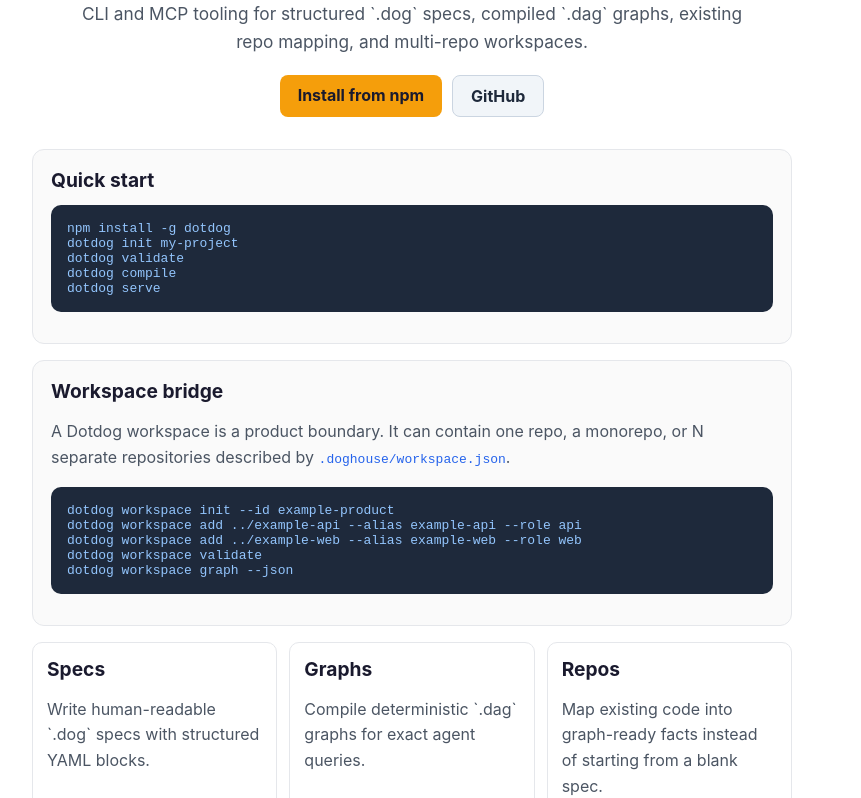
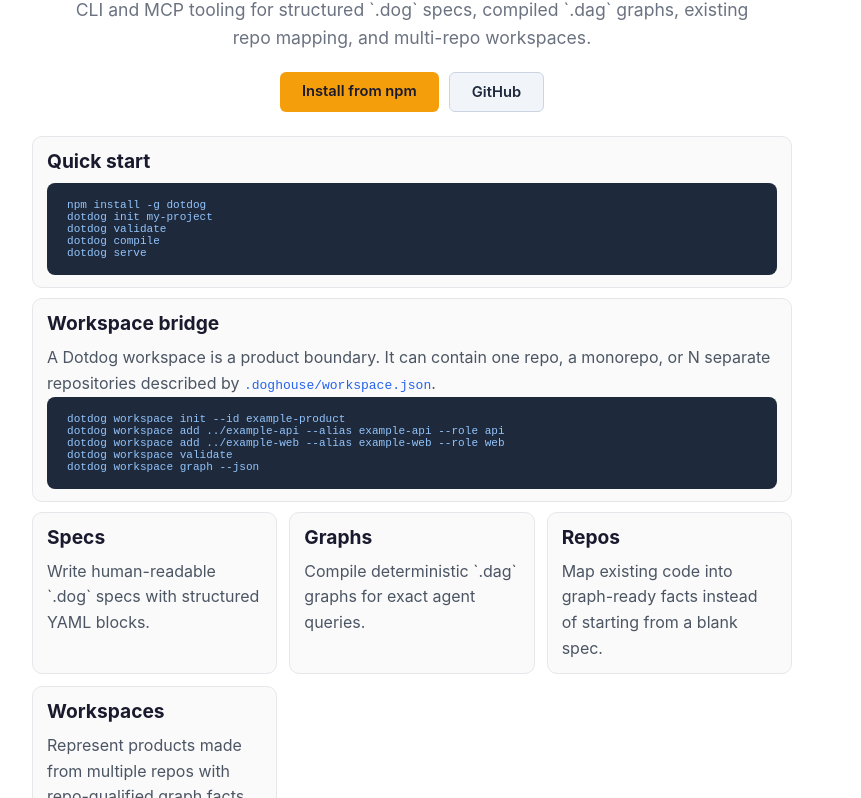
Before and after one commit to specdog/specdog.github.io, a plain HTML site: page dotdog/index.html in a window 1280 px wide. Shown: the part 138-936 px from the top of the page, without its empty margins (228-1089 px from the left). Drawn offline with Linux system fonts and the light colour scheme.

Commit message:
fix: align dotdog page styling

```diff
--- a/dotdog/index.html
+++ b/dotdog/index.html
@@ -7,25 +7,25 @@
 <meta name="description" content="dotdog CLI and MCP server for .dog specs, .dag graphs, repo mapping, and multi-repo workspaces.">
 <link rel="icon" type="image/svg+xml" href="/dotdog/assets/dog.svg">
 <style>
-  * { box-sizing: border-box; }
+  * { margin: 0; padding: 0; box-sizing: border-box; }
   body { margin:0; font-family:-apple-system,BlinkMacSystemFont,"Segoe UI",Roboto,sans-serif; color:#1a1a2e; background:#fff; padding:24px; }
   nav { display:flex; justify-content:center; gap:18px; padding:8px 0 32px; flex-wrap:wrap; }
   nav a { color:#6b7280; text-decoration:none; font-size:.9em; font-weight:500; }
   nav a:hover, nav a.active { color:#d97706; }
-  main { max-width:760px; margin:0 auto; }
-  .hero { text-align:center; margin:12px 0 32px; }
-  h1 { font-size:2.4rem; margin:0 0 8px; }
-  .tagline { color:#4b5563; font-size:1.08rem; line-height:1.6; margin:0 auto; max-width:680px; }
-  .panel { border:1px solid #e5e7eb; background:#fafafa; border-radius:12px; padding:18px; margin:16px 0; }
+  main { max-width:760px; margin:0 auto; text-align:center; }
+  .hero { text-align:center; margin:12px 0 24px; }
+  h1 { font-size:2.4em; font-weight:700; margin:12px 0 4px; }
+  .tagline { color:#6b7280; font-size:1.1em; line-height:1.6; margin:0 auto 4px; max-width:680px; }
+  .panel { border:1px solid #e5e7eb; background:#fafafa; border-radius:10px; padding:12px 14px; margin:10px 0; text-align:left; }
   h2 { margin:0 0 10px; font-size:1.2rem; }
   p, li { color:#4b5563; line-height:1.6; }
-  pre { background:#1e293b; color:#e2e8f0; border-radius:10px; padding:16px; overflow:auto; }
+  pre { background:#1e293b; color:#e2e8f0; border-radius:8px; padding:16px 20px; overflow:auto; text-align:left; font-size:.85em; }
   code { color:#2563eb; }
   pre code { color:#93c5fd; }
   .grid { display:grid; grid-template-columns:repeat(auto-fit,minmax(220px,1fr)); gap:12px; }
-  .card { border:1px solid #e5e7eb; border-radius:10px; padding:14px; background:white; }
+  .card { border:1px solid #e5e7eb; border-radius:10px; padding:12px 14px; background:#fafafa; text-align:left; }
   .btns { display:flex; justify-content:center; gap:10px; flex-wrap:wrap; margin-top:20px; }
-  .btn { display:inline-block; padding:10px 18px; border-radius:8px; text-decoration:none; font-weight:700; }
+  .btn { display:inline-block; padding:10px 22px; border-radius:6px; text-decoration:none; font-weight:600; font-size:.92em; }
   .primary { background:#f59e0b; color:#1a1a2e; }
   .secondary { background:#f1f5f9; color:#1e293b; border:1px solid #cbd5e1; }
 
@@ -41,9 +41,6 @@
     width: min(calc(100vw - 48px), 960px);
     margin: 0 auto 32px;
     padding: 8px 0 0;
-    position: relative;
-    left: 50%;
-    transform: translateX(-50%);
   }
   nav a { color: #6b7280; text-decoration: none; font-size: .9em; font-weight: 500; line-height: 1.4; }
   nav a:hover, nav a.active { color: #d97706; }
```
Also changed, not shown: dotdog.html (+0 -3 lines).
